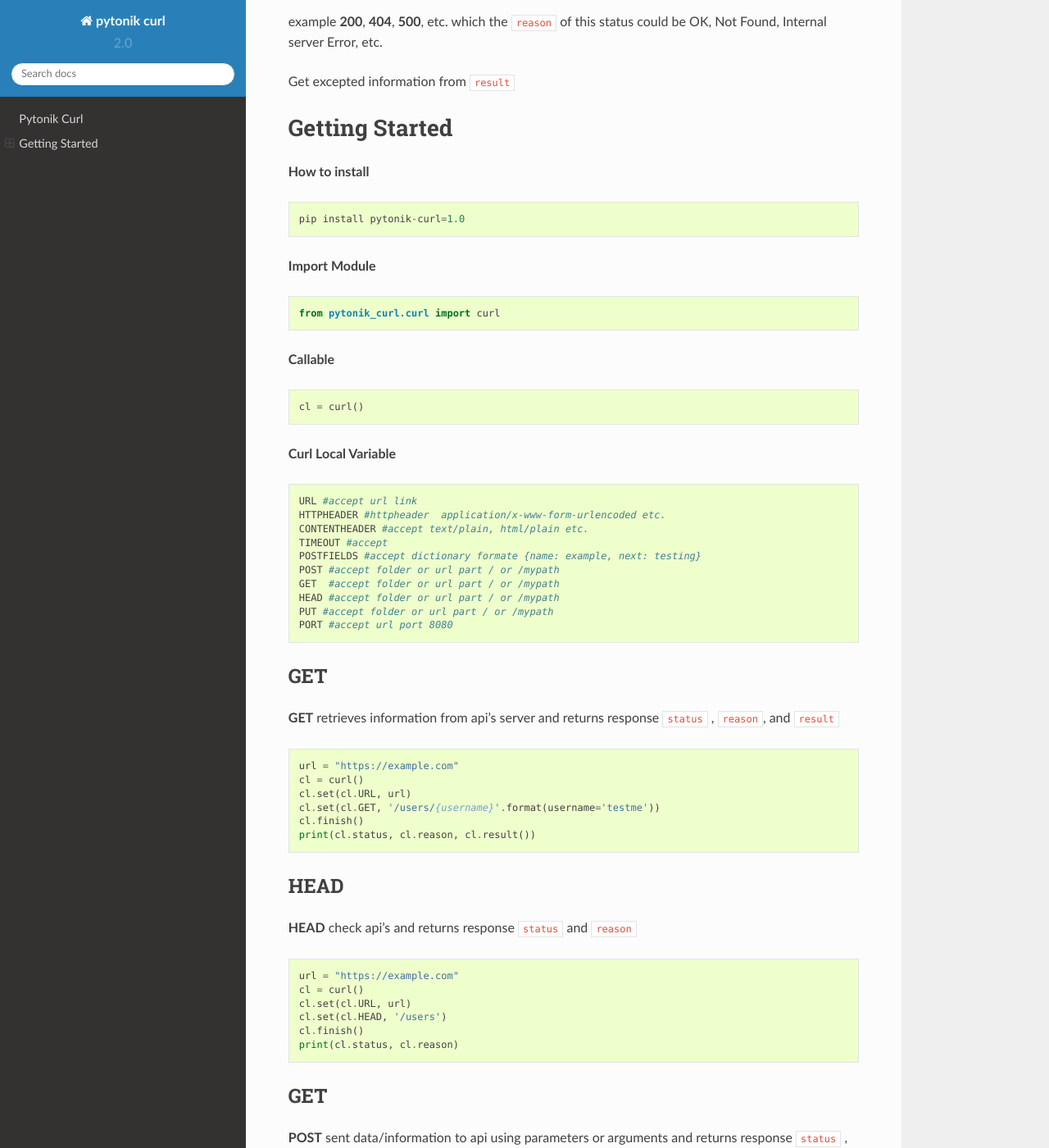
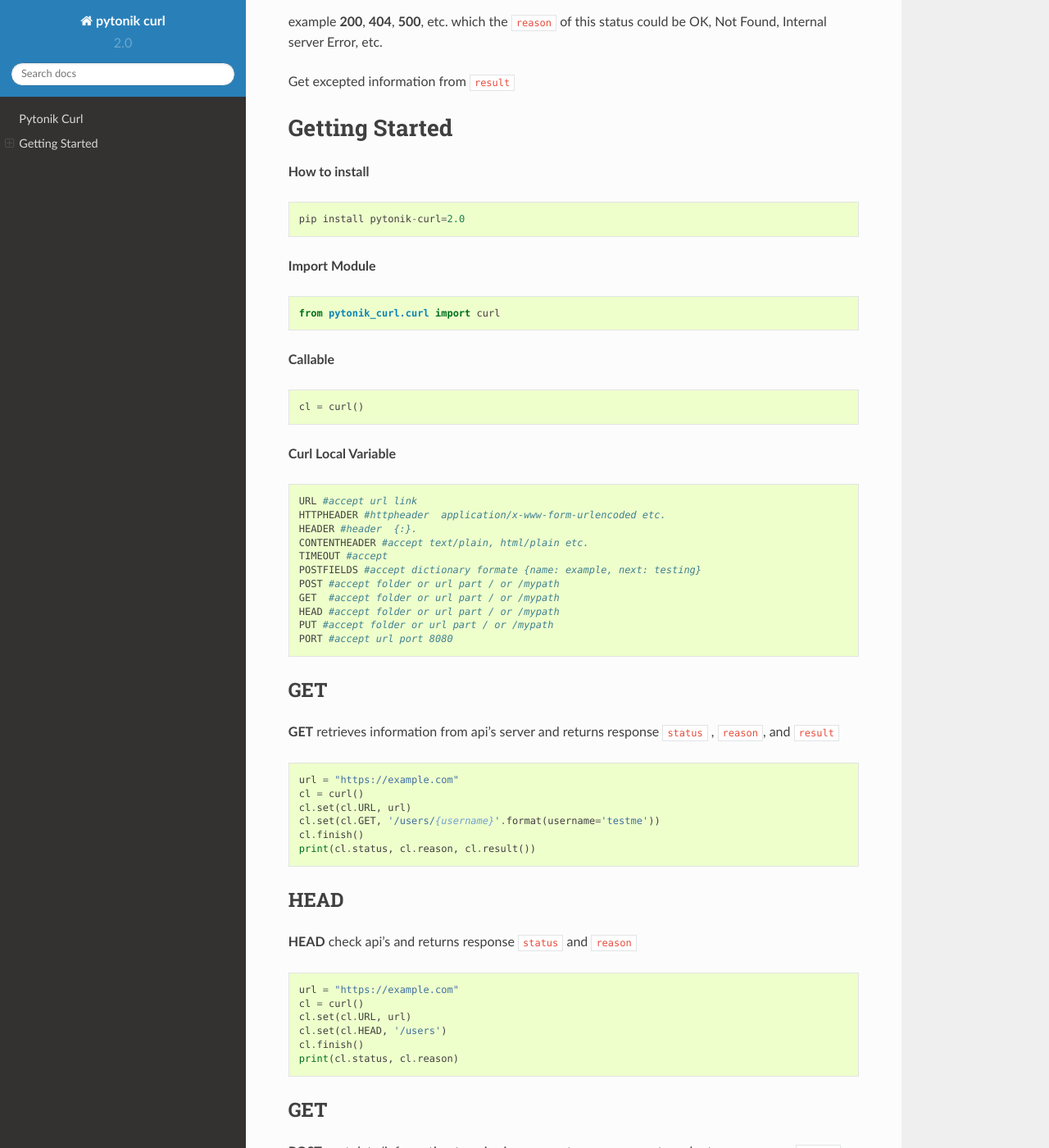
Before and after one commit to emmamartins/Python-curl, a Sphinx documentation site: the page built from docs/source/index.rst, in a window 1280 px wide and 1400 px high, scrolled down 363 px. Shown: the whole window at 82% size. Built offline with Sphinx 7.4.7 and the Read the Docs theme 2.0.0, drawn with Linux system fonts in a browser that asks for light colours.

Commit message:
pytonik curl

```diff
--- a/docs/source/index.rst
+++ b/docs/source/index.rst
@@ -26,7 +26,7 @@
 
 .. code-block:: python
 
-   pip install pytonik-curl=1.0
+   pip install pytonik-curl=2.0
 
 **Import Module**
 
@@ -50,6 +50,7 @@
 
    URL #accept url link
    HTTPHEADER #httpheader  application/x-www-form-urlencoded etc.
+   HEADER #header  {:}.
    CONTENTHEADER #accept text/plain, html/plain etc.
    TIMEOUT #accept
    POSTFIELDS #accept dictionary formate {name: example, next: testing}
@@ -113,7 +114,7 @@
 
 
 
-## Contact
+**Contact**
 
 **Name:**  Pytonik MVC
 
```
Also changed, not shown: 1 other file.
